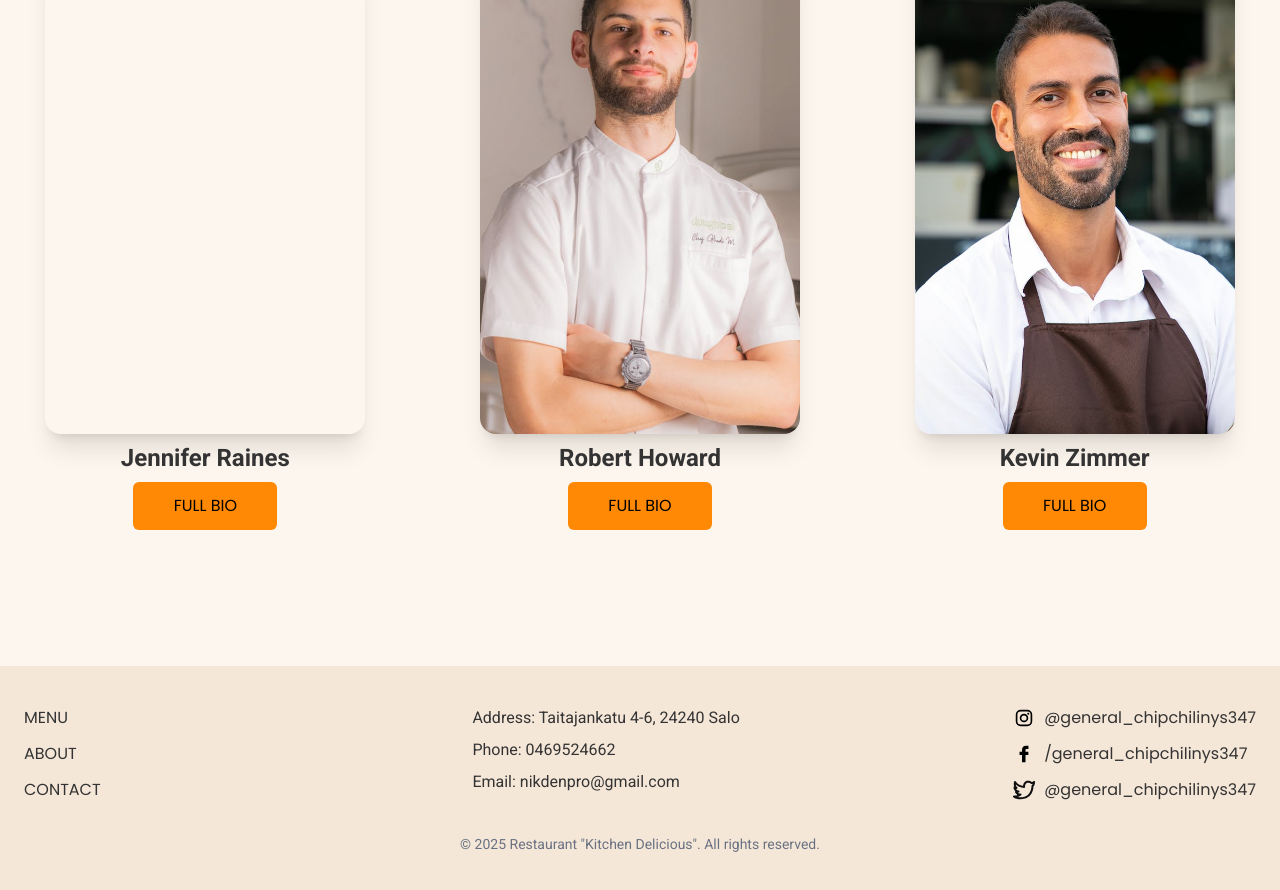
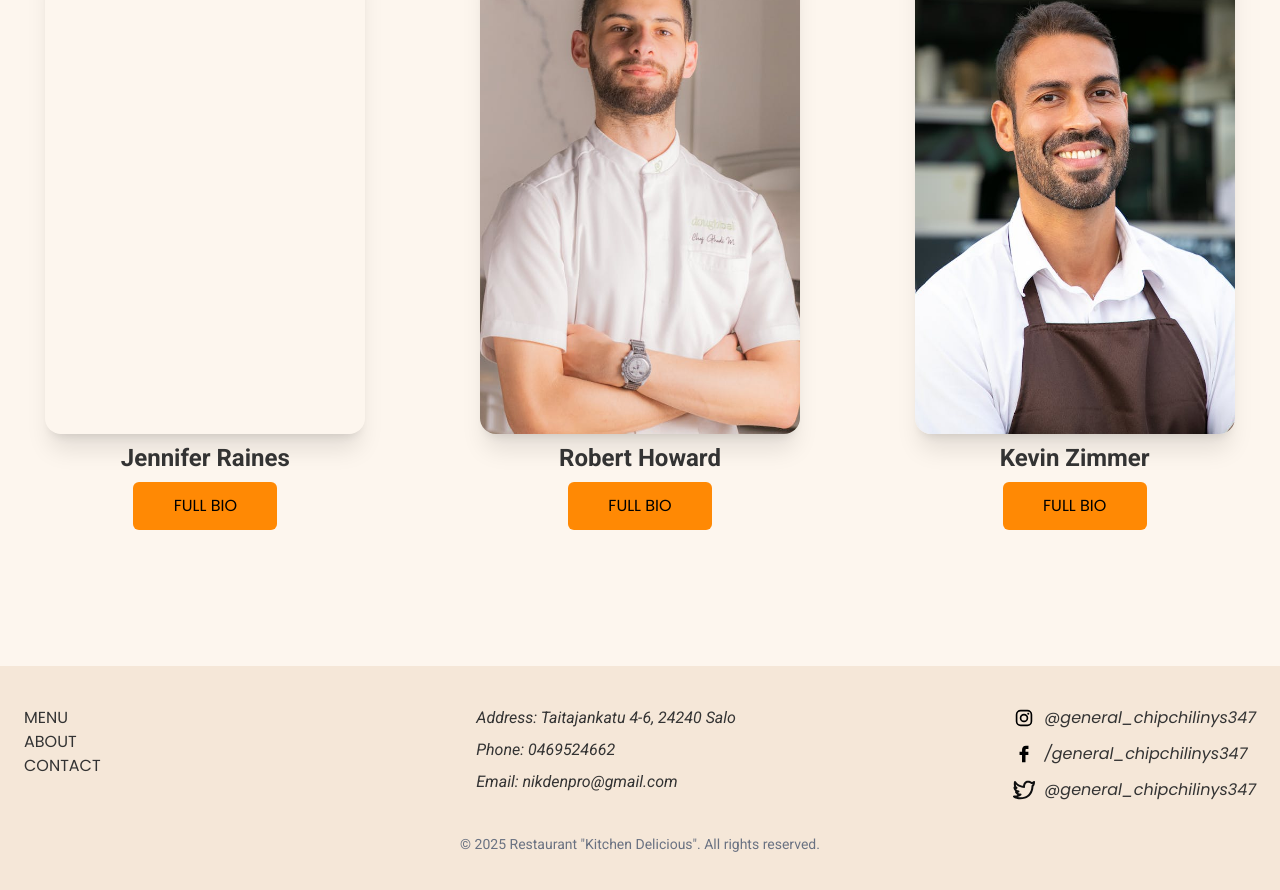
Before and after one commit to cigan1488/restaurant-homepage, a website: page Restaurant-homepage/public/index.html in a window 1280 px wide. Shown: the part 3774-4664 px from the top of the page. Drawn offline with Linux system fonts and the light colour scheme.

Commit message:
update
figma project

```diff
--- a/Restaurant-homepage/public/index.html
+++ b/Restaurant-homepage/public/index.html
@@ -347,19 +347,19 @@
             </div>
         </section>
         <footer class="bg-[#f5e7d8] py-10 px-6">
-            <div class="max-w-7xl mx-auto flex flex-row justify-between gap-8">
+            <div class="max-w-7xl mx-auto flex flex-col md:flex-row justify-between gap-8">
                 <!-- Навигация -->
-                <nav class="md:w-44 flex sm:flex-col md:flex-col space-y-3 text-sm md:text-base">
+                <nav class="flex flex-col md:w-44 space-y-3 md:space-y-0 md:space-x-6 text-base">
                     <a href="/menu.html" class="hover:text-orange-500 transition">MENU</a>
                     <a href="/aboutus.html" class="hover:text-orange-500 transition">ABOUT</a>
                     <a href="/contact.html" class="hover:text-orange-500 transition">CONTACT</a>
                 </nav>
 
                 <!-- Контакты -->
-                <div class="text-sm md:text-base space-y-2">
-                    <p>Address: Taitajankatu 4-6, 24240 Salo</p>
-                    <p>Phone: 0469524662</p>
-                    <p>Email: nikdenpro@gmail.com</p>
+                <div class="text-base space-y-2">
+                    <address>Address: Taitajankatu 4-6, 24240 Salo</address>
+                    <address>Phone: 0469524662</address>
+                    <address>Email: nikdenpro@gmail.com</address>
                 </div>
 
                 <!-- Социальные сети -->
@@ -367,26 +367,26 @@
                     <a href="https://www.instagram.com/general_chipchilinys347/?next=%2F" target="_blank"
                         rel="noopener noreferrer" class="flex items-center gap-2 hover:text-orange-500 transition">
                         <img src="../src/img/instagram-svg.svg" alt="Instagram" class="w-6 h-6" />
-                        <span>@general_chipchilinys347</span>
+                        <address>@general_chipchilinys347</address>
                     </a>
                     <a href="https://www.instagram.com/general_chipchilinys347/?next=%2F" target="_blank"
                         rel="noopener noreferrer" class="flex items-center gap-2 hover:text-orange-500 transition">
                         <img src="../src/img/facebook-svg.svg" alt="Facebook" class="w-6 h-6" />
-                        <span>/general_chipchilinys347</span>
+                        <address>/general_chipchilinys347</address>
                     </a>
                     <a href="https://www.instagram.com/general_chipchilinys347/?next=%2F" target="_blank"
-                        rel="noopener noreferrer" class=" flex items-center gap-2 hover:text-orange-500 transition">
+                        rel="noopener noreferrer" class="flex items-center gap-2 hover:text-orange-500 transition">
                         <img src="../src/img/twitter-svg.svg" alt="Twitter" class="w-6 h-6" />
-                        <span>@general_chipchilinys347</span>
+                        <address>@general_chipchilinys347</address>
                     </a>
                 </div>
-
             </div>
 
             <div class="mt-8 text-center text-sm text-gray-500">
                 © 2025 Restaurant "Kitchen Delicious". All rights reserved.
             </div>
         </footer>
+
 
     </main>
     <!-- js connection -->
```
Also changed, not shown: Restaurant-homepage/src/style.css, 1 other file.
